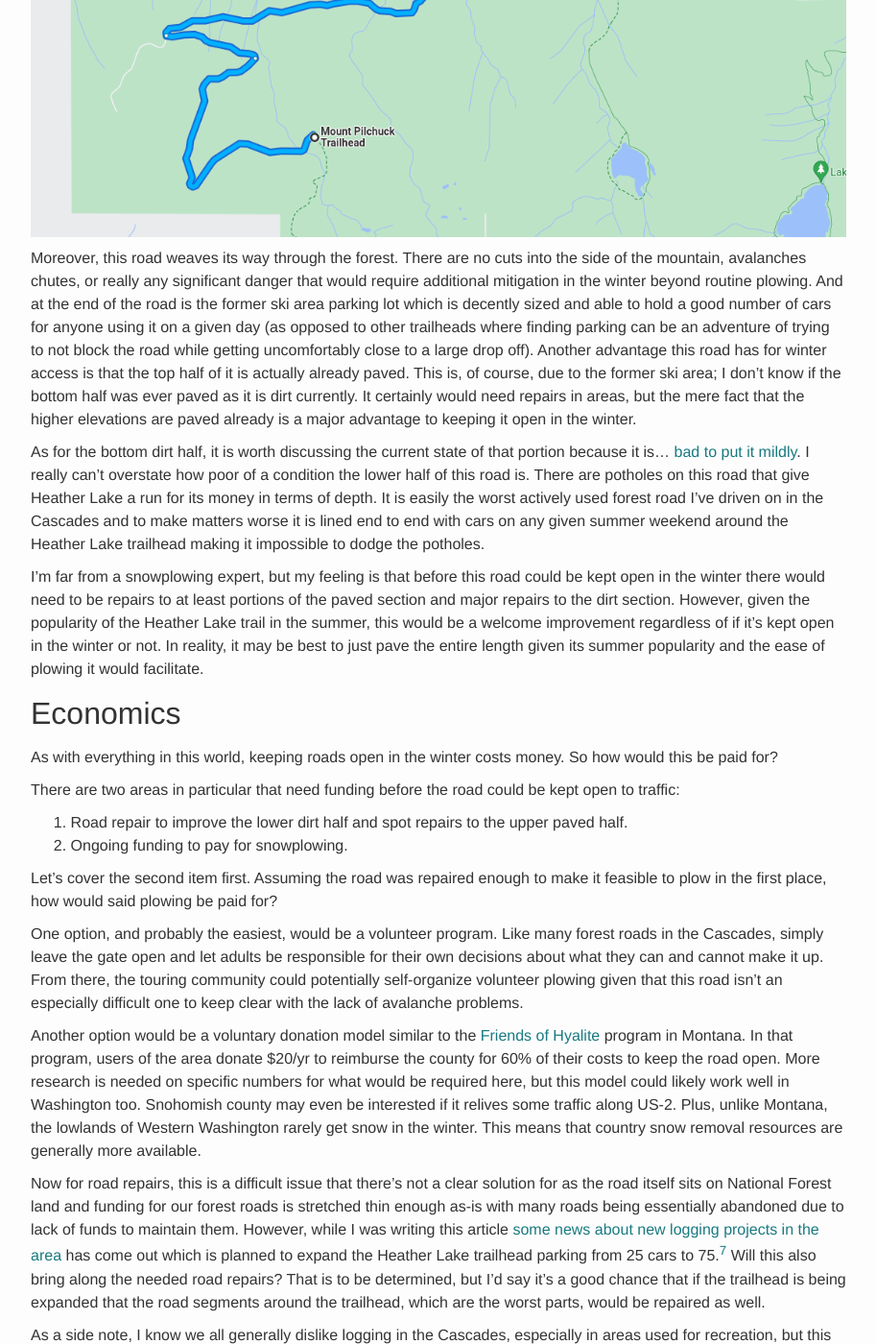
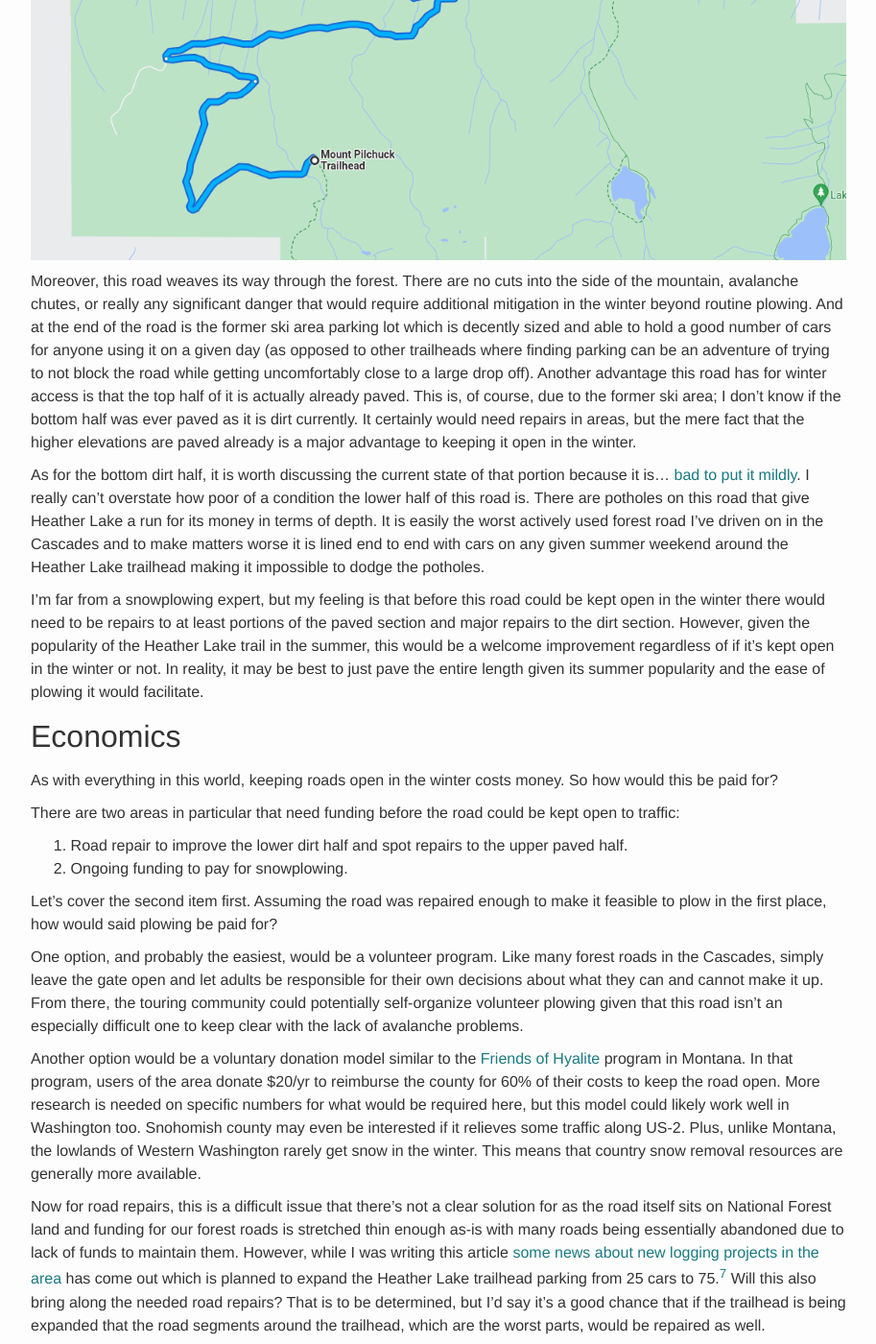
Before and after one commit to shanet/blog, a Jekyll site: the page built from _posts/2023-04-24-the-case-for-reestablishing-winter-access-to-mt-pilchuck.md, in a window 1280 px wide and 1400 px high, scrolled down 8275 px. Shown: the whole window at 96% size, without its empty margins (183-1096 px from the left). Built offline with Jekyll 4.4.1, drawn with Linux system fonts in a browser that asks for light colours; some of the changed text lies outside the part shown.

Commit message:
fix some typos

```diff
--- a/_posts/2023-04-24-the-case-for-reestablishing-winter-access-to-mt-pilchuck.md
+++ b/_posts/2023-04-24-the-case-for-reestablishing-winter-access-to-mt-pilchuck.md
@@ -31,11 +31,11 @@ Sometime between 1913 and 1921 (accounts differ) the fire lookout still on the s
 
 Fast forward to the 1950s when a logging road was built to the Cedar Flats area on the north side of Mt. Pilchuck. This access allowed for the Mt. Pilchuck ski area to be established in 1956 with a single tow rope.[^3] Throughout the next decade the Pilchuck ski area added two chairlifts with lights for night skiing, more tow ropes, and a day lodge. In fact, at the time Pilchuck had one of the largest vertical drops of all ski areas in the PNW.
 
-The trouble with Pilchuck, however, proved to be its elevation. With a base area elevation of only 3,100ft, and one chairlift that descended from there, it would often be raining where other ski areas would be snowing. Some years this was not a problem, like in the 1963-1964 season when the top of the chairlift had a snowpack of a whooping 52ft,[^4] but in other seasons such as the worst snow year on record for the Cascades, 1977-1978, the ski area was only open for three weeks. This year also happened to be its final year in operation.
-
 ![](/assets/images/2023/04/pilchuck_operating.jpg)
 
 <sub>Pilchuck in operation</sub>
+
+The trouble with Pilchuck, however, proved to be its elevation. With a base area elevation of only 3,100ft, and one chairlift that descended from there, it would often be raining where other ski areas would be snowing. Some years this was not a problem, like in the 1963-1964 season when the top of the chairlift had a snowpack of a whooping 52ft,[^4] but in other seasons such as the worst snow year on record for the Cascades, 1977-1978, the ski area was only open for three weeks. This year also happened to be its final year in operation.
 
 So why then is there any potential for Pilchuck as a quality skiing location if the snow is this inconsistent and the ski area was forced to close?
 
@@ -104,7 +104,7 @@ And finally, while many mountains in the Cascades have favorable skiing qualitie
 
 ![](/assets/images/2023/04/pilchuck_winter_closure_road.png)
 
-Moreover, this road weaves its way through the forest. There are no cuts into the side of the mountain, avalanches chutes, or really any significant danger that would require additional mitigation in the winter beyond routine plowing. And at the end of the road is the former ski area parking lot which is decently sized and able to hold a good number of cars for anyone using it on a given day (as opposed to other trailheads where finding parking can be an adventure of trying to not block the road while getting uncomfortably close to a large drop off). Another advantage this road has for winter access is that the top half of it is actually already paved. This is, of course, due to the former ski area; I don't know if the bottom half was ever paved as it is dirt currently. It certainly would need repairs in areas, but the mere fact that the higher elevations are paved already is a major advantage to keeping it open in the winter.
+Moreover, this road weaves its way through the forest. There are no cuts into the side of the mountain, avalanche chutes, or really any significant danger that would require additional mitigation in the winter beyond routine plowing. And at the end of the road is the former ski area parking lot which is decently sized and able to hold a good number of cars for anyone using it on a given day (as opposed to other trailheads where finding parking can be an adventure of trying to not block the road while getting uncomfortably close to a large drop off). Another advantage this road has for winter access is that the top half of it is actually already paved. This is, of course, due to the former ski area; I don't know if the bottom half was ever paved as it is dirt currently. It certainly would need repairs in areas, but the mere fact that the higher elevations are paved already is a major advantage to keeping it open in the winter.
 
 As for the bottom dirt half, it is worth discussing the current state of that portion because it is&hellip; [bad to put it mildly](https://www.heraldnet.com/news/to-get-to-iconic-pilchuck-lookout-hikers-must-brave-hell-on-wheels/). I really can't overstate how poor of a condition the lower half of this road is. There are potholes on this road that give Heather Lake a run for its money in terms of depth. It is easily the worst actively used forest road I've driven on in the Cascades and to make matters worse it is lined end to end with cars on any given summer weekend around the Heather Lake trailhead making it impossible to dodge the potholes.
 
@@ -123,7 +123,7 @@ Let's cover the second item first. Assuming the road was repaired enough to make
 
 One option, and probably the easiest, would be a volunteer program. Like many forest roads in the Cascades, simply leave the gate open and let adults be responsible for their own decisions about what they can and cannot make it up. From there, the touring community could potentially self-organize volunteer plowing given that this road isn't an especially difficult one to keep clear with the lack of avalanche problems.
 
-Another option would be a voluntary donation model similar to the [Friends of Hyalite](https://www.hyalite.org/winter-road-plowing) program in Montana. In that program, users of the area donate $20/yr to reimburse the county for 60% of their costs to keep the road open. More research is needed on specific numbers for what would be required here, but this model could likely work well in Washington too. Snohomish county may even be interested if it relives some traffic along US-2. Plus, unlike Montana, the lowlands of Western Washington rarely get snow in the winter. This means that country snow removal resources are generally more available.
+Another option would be a voluntary donation model similar to the [Friends of Hyalite](https://www.hyalite.org/winter-road-plowing) program in Montana. In that program, users of the area donate $20/yr to reimburse the county for 60% of their costs to keep the road open. More research is needed on specific numbers for what would be required here, but this model could likely work well in Washington too. Snohomish county may even be interested if it relieves some traffic along US-2. Plus, unlike Montana, the lowlands of Western Washington rarely get snow in the winter. This means that country snow removal resources are generally more available.
 
 Now for road repairs, this is a difficult issue that there's not a clear solution for as the road itself sits on National Forest land and funding for our forest roads is stretched thin enough as-is with many roads being essentially abandoned due to lack of funds to maintain them. However, while I was writing this article [some news about new logging projects in the area](https://www.heraldnet.com/news/forest-service-wins-stillaguamish-logging-suit-over-conservation-group/) has come out which is planned to expand the Heather Lake trailhead parking from 25 cars to 75.[^7] Will this also bring along the needed road repairs? That is to be determined, but I'd say it's a good chance that if the trailhead is being expanded that the road segments around the trailhead, which are the worst parts, would be repaired as well.
 
```
Also changed, not shown: other parts of _posts/2023-04-24-the-case-for-reestablishing-winter-access-to-mt-pilchuck.md (+2 -2 lines).
